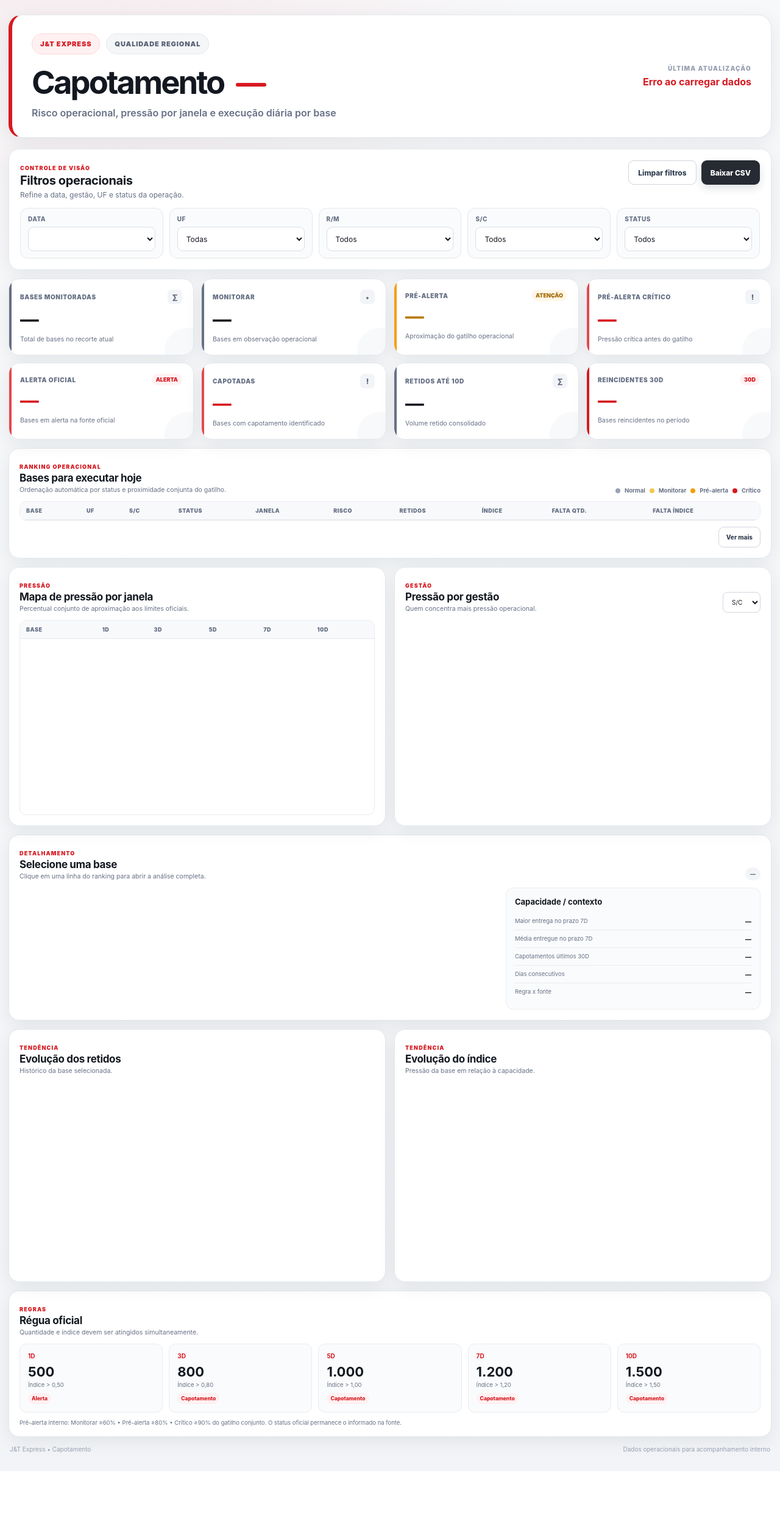
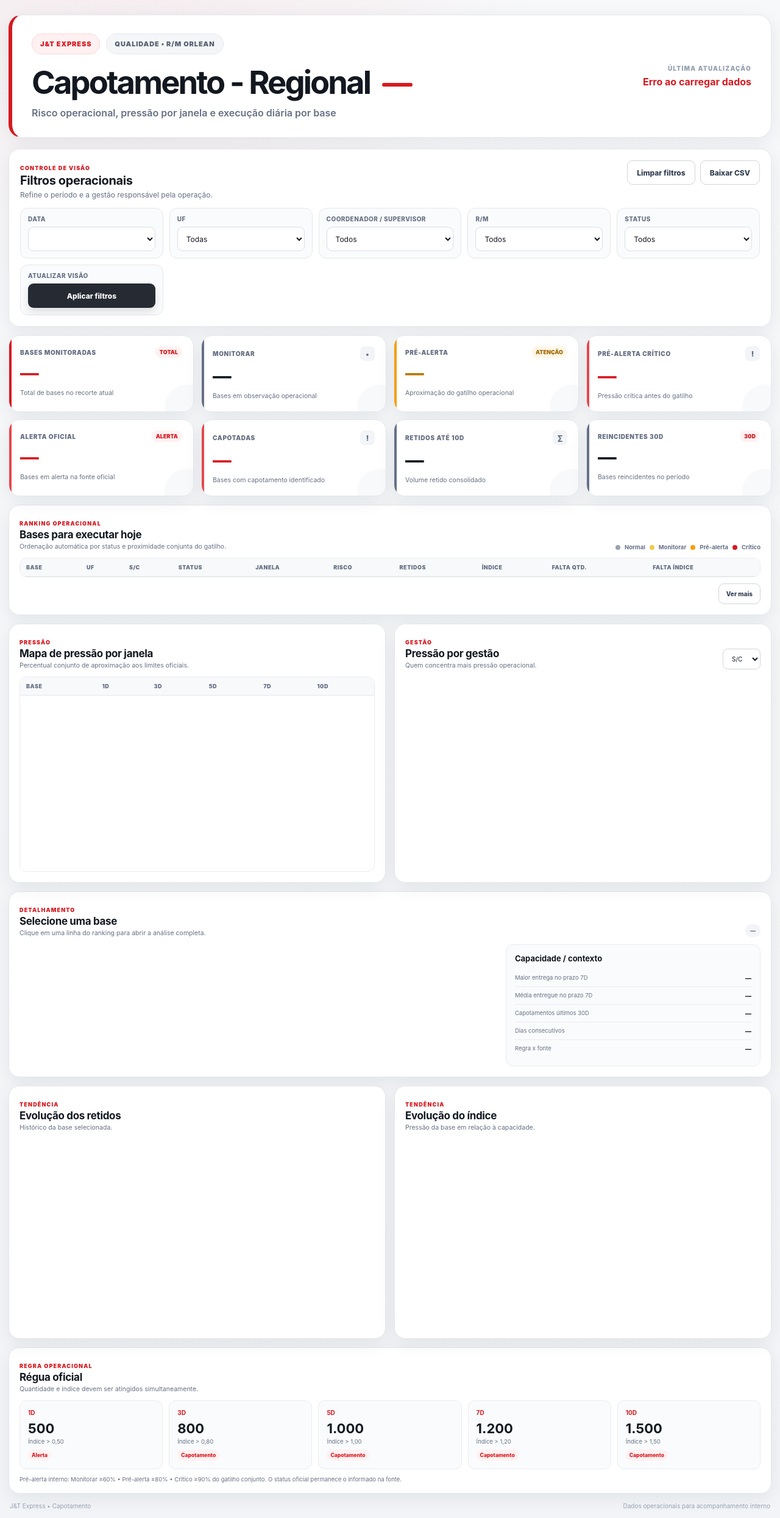
Before and after one commit to ErisonNeto/J-T-Capotamento, a FastAPI app: page / in a window 1280 px wide. Shown: the top 2490 px of the page at 61% size. Before the commit the page ends 2413 px from the top, so only its background shows below. Run offline with FastAPI, Linux system fonts and the light colour scheme; lists and menus that the app fills with data are empty; a map, chart or similar area stays blank.

Commit message:
style: padroniza capotamento com layout visual do SLA

```diff
--- a/templates/index.html
+++ b/templates/index.html
@@ -4,8 +4,8 @@
   <meta charset="utf-8">
   <meta name="viewport" content="width=device-width, initial-scale=1">
   <meta name="theme-color" content="#d71920">
-  <title>J&T Express | Capotamento</title>
-  <link rel="stylesheet" href="/static/style.css?v=20261026-sla-standard">
+  <title>J&T Express | Capotamento - Regional</title>
+  <link rel="stylesheet" href="/static/style.css?v=20261026-sla-standard-v2">
   <script src="https://cdn.jsdelivr.net/npm/chart.js@4.4.7/dist/chart.umd.min.js"></script>
 </head>
 <body>
@@ -14,9 +14,9 @@
       <div class="shipping-brand-block">
         <div class="shipping-badges">
           <span class="shipping-badge shipping-badge-red">J&amp;T EXPRESS</span>
-          <span class="shipping-badge shipping-badge-gray">QUALIDADE REGIONAL</span>
+          <span class="shipping-badge shipping-badge-gray">QUALIDADE • R/M ORLEAN</span>
         </div>
-        <h1>Capotamento <span class="title-accent"></span></h1>
+        <h1>Capotamento - Regional <span class="title-accent"></span></h1>
         <p>Risco operacional, pressão por janela e execução diária por base</p>
       </div>
       <div class="header-date-box">
@@ -32,36 +32,37 @@
         <div>
           <span class="section-kicker">CONTROLE DE VISÃO</span>
           <h2>Filtros operacionais</h2>
-          <p>Refine a data, gestão, UF e status da operação.</p>
+          <p>Refine o período e a gestão responsável pela operação.</p>
         </div>
         <div class="filter-actions">
           <button id="clearFilters" class="btn btn-light" type="button">Limpar filtros</button>
-          <button id="exportBtn" class="btn btn-download" type="button">Baixar CSV</button>
+          <button id="exportBtn" class="btn btn-light" type="button">Baixar CSV</button>
         </div>
       </div>
 
       <div class="filters-grid cap-filters-grid">
         <label class="filter-card"><span>Data</span><select id="dataFilter"></select></label>
         <label class="filter-card"><span>UF</span><select id="ufFilter"><option value="">Todas</option></select></label>
+        <label class="filter-card"><span>Coordenador / Supervisor</span><select id="scFilter"><option value="">Todos</option></select></label>
         <label class="filter-card"><span>R/M</span><select id="rmFilter"><option value="">Todos</option></select></label>
-        <label class="filter-card"><span>S/C</span><select id="scFilter"><option value="">Todos</option></select></label>
         <label class="filter-card"><span>Status</span><select id="statusFilter">
           <option value="">Todos</option>
           <option>NORMAL</option><option>MONITORAR</option><option>PRÉ-ALERTA</option>
           <option>PRÉ-ALERTA CRÍTICO</option><option>ALERTA</option><option>CAPOTADA</option>
         </select></label>
+        <label class="filter-card"><span>Atualizar visão</span><button class="btn btn-download" type="button" onclick="refresh()">Aplicar filtros</button></label>
       </div>
     </section>
 
     <section class="cards cap-cards" id="cards">
-      <article class="card kpi-card kpi-neutral"><div class="kpi-head"><span>Bases monitoradas</span><span class="kpi-icon">∑</span></div><strong id="kTotal">—</strong><small>Total de bases no recorte atual</small></article>
+      <article class="card kpi-card kpi-primary"><div class="kpi-head"><span>Bases monitoradas</span><span class="kpi-tag">TOTAL</span></div><strong id="kTotal">—</strong><small>Total de bases no recorte atual</small></article>
       <article class="card kpi-card kpi-neutral"><div class="kpi-head"><span>Monitorar</span><span class="kpi-icon">•</span></div><strong id="kMonitorar">—</strong><small>Bases em observação operacional</small></article>
       <article class="card kpi-card kpi-warning"><div class="kpi-head"><span>Pré-alerta</span><span class="kpi-tag warning-tag">ATENÇÃO</span></div><strong id="kPre">—</strong><small>Aproximação do gatilho operacional</small></article>
       <article class="card kpi-card kpi-danger"><div class="kpi-head"><span>Pré-alerta crítico</span><span class="kpi-icon">!</span></div><strong id="kCritico">—</strong><small>Pressão crítica antes do gatilho</small></article>
       <article class="card kpi-card kpi-danger"><div class="kpi-head"><span>Alerta oficial</span><span class="kpi-tag">ALERTA</span></div><strong id="kAlerta">—</strong><small>Bases em alerta na fonte oficial</small></article>
       <article class="card kpi-card kpi-danger"><div class="kpi-head"><span>Capotadas</span><span class="kpi-icon">!</span></div><strong id="kCapotadas">—</strong><small>Bases com capotamento identificado</small></article>
       <article class="card kpi-card kpi-neutral"><div class="kpi-head"><span>Retidos até 10D</span><span class="kpi-icon">∑</span></div><strong id="kRetidos">—</strong><small>Volume retido consolidado</small></article>
-      <article class="card kpi-card kpi-primary"><div class="kpi-head"><span>Reincidentes 30D</span><span class="kpi-tag">30D</span></div><strong id="kReincidentes">—</strong><small>Bases reincidentes no período</small></article>
+      <article class="card kpi-card kpi-neutral"><div class="kpi-head"><span>Reincidentes 30D</span><span class="kpi-tag">30D</span></div><strong id="kReincidentes">—</strong><small>Bases reincidentes no período</small></article>
     </section>
 
     <section class="panel execution">
@@ -120,7 +121,7 @@
     </section>
 
     <section class="panel rules">
-      <div class="panel-title"><div><span class="section-kicker">REGRAS</span><h2>Régua oficial</h2><span>Quantidade e índice devem ser atingidos simultaneamente.</span></div></div>
+      <div class="panel-title"><div><span class="section-kicker">REGRA OPERACIONAL</span><h2>Régua oficial</h2><span>Quantidade e índice devem ser atingidos simultaneamente.</span></div></div>
       <div class="rule-grid">
         <div><b>1D</b><strong>500</strong><span>Índice &gt; 0,50</span><em>Alerta</em></div>
         <div><b>3D</b><strong>800</strong><span>Índice &gt; 0,80</span><em>Capotamento</em></div>
@@ -133,6 +134,6 @@
 
     <footer class="dashboard-footer"><span>J&T Express • Capotamento</span><span>Dados operacionais para acompanhamento interno</span></footer>
   </main>
-  <script src="/static/app.js?v=20261026-sla-standard"></script>
+  <script src="/static/app.js?v=20261026-sla-standard-v2"></script>
 </body>
 </html>
```
